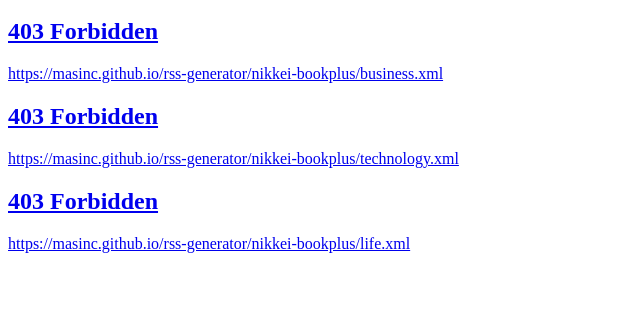
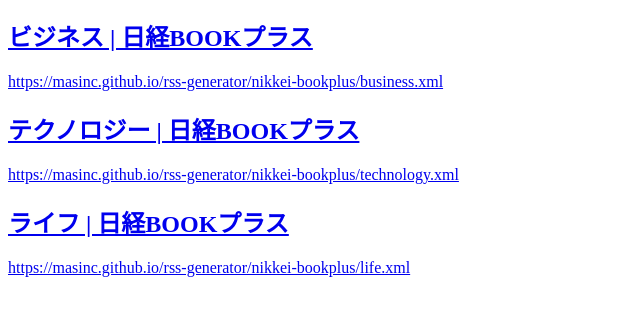
Before and after one commit to masinc/rss-generator, a plain HTML site: page index.html in a window 1280 px wide. Shown: the part 57-372 px from the top of the page, without its empty margins (0-640 px from the left). Drawn offline with Linux system fonts and the light colour scheme.

Commit message:
deploy: 864664276d422ecb9124b37decc56d917fd555bf

```diff
--- a/index.html
+++ b/index.html
@@ -1,7 +1,7 @@
 <h1>日経BOOKプラス</h1>
-<h2><a href="https://bookplus.nikkei.com/business/">403 Forbidden</a></h2>
+<h2><a href="https://bookplus.nikkei.com/business/">ビジネス | 日経BOOKプラス</a></h2>
 <p><a href="https://masinc.github.io/rss-generator/nikkei-bookplus/business.xml">https://masinc.github.io/rss-generator/nikkei-bookplus/business.xml</a></p>
-<h2><a href="https://bookplus.nikkei.com/technology/">403 Forbidden</a></h2>
+<h2><a href="https://bookplus.nikkei.com/technology/">テクノロジー | 日経BOOKプラス</a></h2>
 <p><a href="https://masinc.github.io/rss-generator/nikkei-bookplus/technology.xml">https://masinc.github.io/rss-generator/nikkei-bookplus/technology.xml</a></p>
-<h2><a href="https://bookplus.nikkei.com/life/">403 Forbidden</a></h2>
+<h2><a href="https://bookplus.nikkei.com/life/">ライフ | 日経BOOKプラス</a></h2>
 <p><a href="https://masinc.github.io/rss-generator/nikkei-bookplus/life.xml">https://masinc.github.io/rss-generator/nikkei-bookplus/life.xml</a></p>
--- a/nikkei-bookplus/business.xml
+++ b/nikkei-bookplus/business.xml
@@ -1,7 +1,7 @@
 <?xml version="1.0" encoding="UTF-8"?>
 <rss version="2.0" encoding="UTF-8">
   <channel>
-    <title>403 Forbidden</title>
+    <title>ビジネス | 日経BOOKプラス</title>
     <link>https://bookplus.nikkei.com/business/</link>
   </channel>
 </rss>
--- a/nikkei-bookplus/life.xml
+++ b/nikkei-bookplus/life.xml
@@ -1,7 +1,7 @@
 <?xml version="1.0" encoding="UTF-8"?>
 <rss version="2.0" encoding="UTF-8">
   <channel>
-    <title>403 Forbidden</title>
+    <title>ライフ | 日経BOOKプラス</title>
     <link>https://bookplus.nikkei.com/life/</link>
   </channel>
 </rss>
--- a/nikkei-bookplus/technology.xml
+++ b/nikkei-bookplus/technology.xml
@@ -1,7 +1,7 @@
 <?xml version="1.0" encoding="UTF-8"?>
 <rss version="2.0" encoding="UTF-8">
   <channel>
-    <title>403 Forbidden</title>
+    <title>テクノロジー | 日経BOOKプラス</title>
     <link>https://bookplus.nikkei.com/technology/</link>
   </channel>
 </rss>
```
